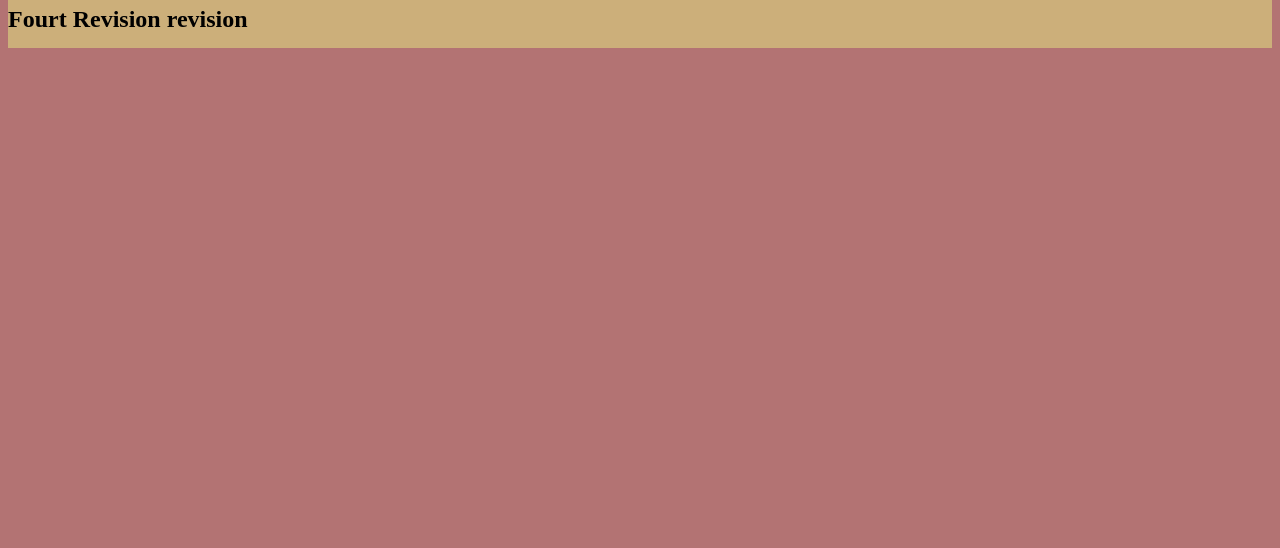
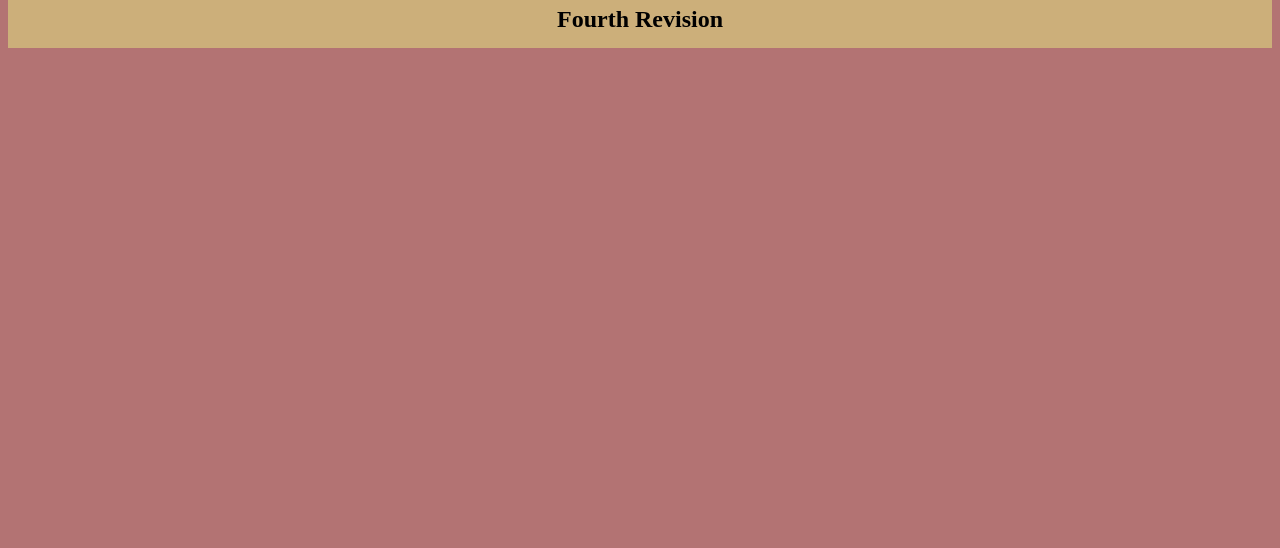
Before and after one commit to sohikaran/First-Project, a plain HTML site: page index.html in a window 1280 px wide. Shown: the part 252-800 px from the top of the page. Drawn offline with Linux system fonts and the light colour scheme.

```diff
--- a/index.html
+++ b/index.html
@@ -10,7 +10,7 @@
 <body>
     <div class="container">
         <h1>Hey Karan! Let's get started</h1>
-        <h2>Fourt Revision revision</h2>
+        <h2>Fourth Revision </h2>
     </div>
 
 </body>
--- a/styles.css
+++ b/styles.css
@@ -15,3 +15,7 @@
     text-align: center;
     vertical-align: middle;
 }
+
+h2 {
+    text-align: center;
+}
```
